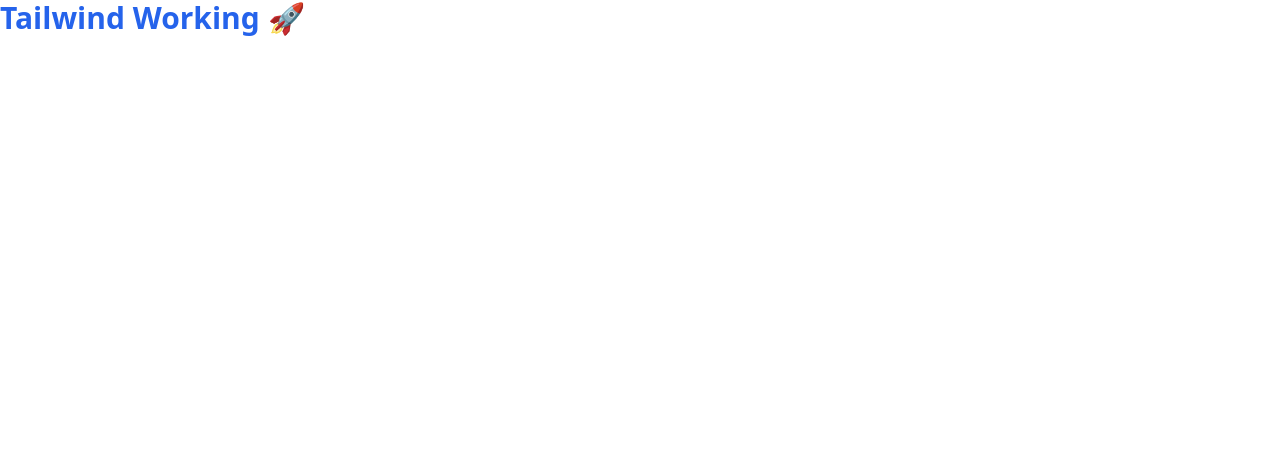
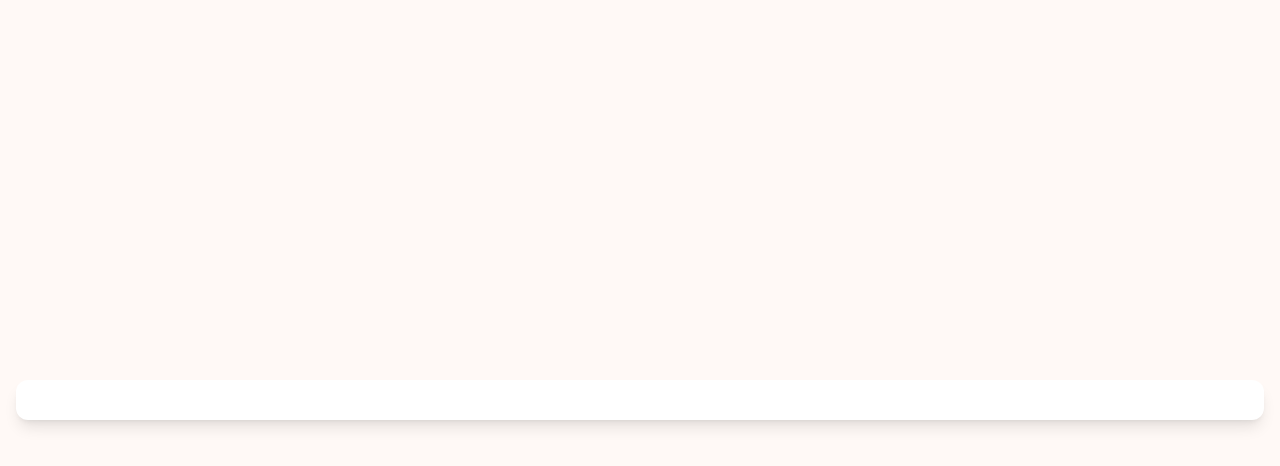
Before and after one commit to kuberanb/vingo, a React (Vite) app in the folder frontend/: page / in a window 1280 px wide. Shown: the top 466 px of the page. Built offline with nearby package versions, Linux system fonts and the light colour scheme.

Commit message:
signup,signin screen  ui started

```diff
--- a/frontend/package.json
+++ b/frontend/package.json
@@ -12,7 +12,9 @@
   "dependencies": {
     "@tailwindcss/vite": "^4.1.18",
     "react": "^19.2.0",
-    "react-dom": "^19.2.0"
+    "react-dom": "^19.2.0",
+    "react-icons": "^5.5.0",
+    "react-router-dom": "^7.13.0"
   },
   "devDependencies": {
     "@eslint/js": "^9.39.1",
--- a/frontend/src/App.jsx
+++ b/frontend/src/App.jsx
@@ -1,13 +1,20 @@
 
 import React from 'react'
+import { Routes } from 'react-router-dom'
+import { Route } from 'react-router-dom'
+
+import SignIn from './pages/SignIn.jsx'
+import SignUp from './pages/SignUp.jsx'
 
 function App() {
   return (
-    <h1 className="text-3xl font-bold text-blue-600">
-      Tailwind Working 🚀
-    </h1>
-
+    <Routes>
+      <Route path='/' element={<SignUp />}></Route>
+      <Route path='/signup' element={<SignUp />} ></Route>
+      <Route path='/signIn' element={<SignIn />} ></Route>
+    </Routes>
   )
 }
 
+
 export default App
--- a/frontend/src/main.jsx
+++ b/frontend/src/main.jsx
@@ -2,9 +2,11 @@ import { StrictMode } from 'react'
 import { createRoot } from 'react-dom/client'
 import "./index.css";
 import App from './App.jsx'
+import { BrowserRouter } from 'react-router-dom';
 
 createRoot(document.getElementById('root')).render(
-  <StrictMode>
+
+  <BrowserRouter>
     <App />
-  </StrictMode>,
+  </BrowserRouter>
 )
--- /dev/null
+++ b/frontend/src/pages/SignIn.jsx
@@ -0,0 +1,14 @@
+
+import React from 'react'
+
+function SignIn() {
+  const primaryColor = "#ff4d2d";
+  const hoverColor = "#e64323";
+  const bgColor = "#fff9f6";
+  const borderColor = "#ddd"
+  return (
+    <div className='min-h-screen w-100 flex items-center justify-center p-4'>SignIn</div>
+  )
+}
+
+export default SignIn
--- /dev/null
+++ b/frontend/src/pages/SignUp.jsx
@@ -0,0 +1,18 @@
+
+import React from 'react'
+
+function SignUp() {
+  const primaryColor = "#ff4d2d";
+  const hoverColor = "#e64323";
+  const bgColor = "#fff9f6";
+  const borderColor = "#ddd"
+
+  return (
+    <div className='min-h-screen w-100 flex items-center justify-center p-4 ' style={{ backgroundColor: bgColor }} >
+
+      <div   className='w-full shadow-lg p-5 rounded-xl bg-white '> </div>
+    </div>
+  )
+}
+
+export default SignUp
```
